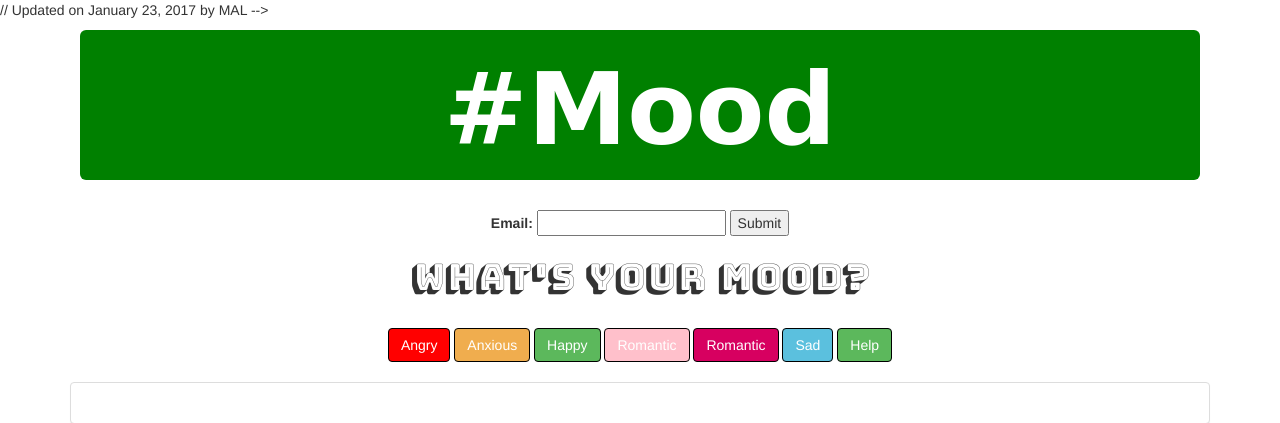
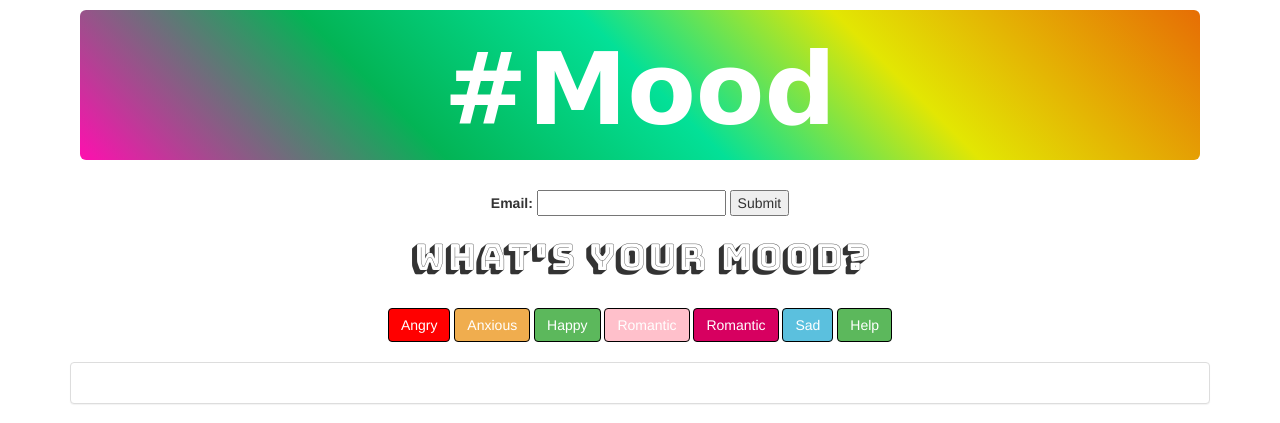
Before and after one commit to Pmazzoli17/Marvelous-Marangs-Project, a PHP site: page /mood.html in a window 1280 px wide. Shown: the top 423 px of the page. Run offline with PHP 8.4, Linux system fonts and the light colour scheme; some libraries are stand-ins or nearby versions; some web fonts are replaced.

Commit message:
adding new styling with Sass

```diff
--- a/assets/css/style.css
+++ b/assets/css/style.css
@@ -1,10 +1,3 @@
-
-# sourceMappingURL=style.css.map
-
-body {
-	@include background(linear-gradient(to bottom, red, orange, green, pink, blue));
-}
-
 .jumbotron {
   background-color: green;
   color: white;
@@ -13,53 +6,53 @@ body {
   margin-right: 10px;
   margin-left: 10px;
   padding-top: 5px;
-	padding-bottom: 5px;
-}
+  padding-bottom: 5px; }
 
 #pageTitle {
   font-family: 'Bungee Inline', cursive;
-	font-size: 100px;
-}
+  font-size: 100px; }
 
 #question {
-	font-family: 'Bungee Shade', cursive;
-}
+  font-family: 'Bungee Shade', cursive; }
 
 .btn-danger {
-	background-color: pink;
-	border: 1px solid black;
-}
+  background-color: #D70060;
+  border: 1px solid #000000; }
 
 #angry {
   background-color: red;
-	border: 1px solid black;
-}
+  border: 1px solid #000000; }
 
 #anxious {
-	border: 1px solid black;
-}
+  border: 1px solid #000000; }
 
 #happy {
-	border: 1px solid black;
-}
+  border: 1px solid #000000; }
 
 #romantic {
-	border: 1px solid black;
-}
+  border: 1px solid #000000; }
 
 #sad {
-	border: 1px solid black;
-}
+  border: 1px solid #000000; }
 
 #help {
-	border: 1px solid black;
-}
+  border: 1px solid #000000; }
 
 .embed-responsive {
-	border: 1px solid black
-}
+  border: 1px solid #000000; }
 
 h2 {
   text-align: center;
-	font-family: 'Bungee Shade', cursive;
-}
+  font-family: 'Bungee Shade', cursive; }
+
+#angle-gradient-svg {
+  background: #ff0faf;
+  background: -moz-linear-gradient(45deg, #ff0faf 0%, rgba(0, 179, 83, 0.99) 29%, rgba(0, 224, 150, 0.99) 51%, rgba(226, 230, 0, 0.99) 71%, rgba(230, 107, 0, 0.98) 100%);
+  background: -webkit-gradient(left bottom, right top, color-stop(0%, #ff0faf), color-stop(29%, rgba(0, 179, 83, 0.99)), color-stop(51%, rgba(0, 224, 150, 0.99)), color-stop(71%, rgba(226, 230, 0, 0.99)), color-stop(100%, rgba(230, 107, 0, 0.98)));
+  background: -webkit-linear-gradient(45deg, #ff0faf 0%, rgba(0, 179, 83, 0.99) 29%, rgba(0, 224, 150, 0.99) 51%, rgba(226, 230, 0, 0.99) 71%, rgba(230, 107, 0, 0.98) 100%);
+  background: -o-linear-gradient(45deg, #ff0faf 0%, rgba(0, 179, 83, 0.99) 29%, rgba(0, 224, 150, 0.99) 51%, rgba(226, 230, 0, 0.99) 71%, rgba(230, 107, 0, 0.98) 100%);
+  background: -ms-linear-gradient(45deg, #ff0faf 0%, rgba(0, 179, 83, 0.99) 29%, rgba(0, 224, 150, 0.99) 51%, rgba(226, 230, 0, 0.99) 71%, rgba(230, 107, 0, 0.98) 100%);
+  background: linear-gradient(45deg, #ff0faf 0%, rgba(0, 179, 83, 0.99) 29%, rgba(0, 224, 150, 0.99) 51%, rgba(226, 230, 0, 0.99) 71%, rgba(230, 107, 0, 0.98) 100%);
+  filter: progid:DXImageTransform.Microsoft.gradient( startColorstr='#ff0faf', endColorstr='#e66b00', GradientType=1 ); }
+
+/*# sourceMappingURL=style.css.map */
--- a/assets/scss/_global-style.scss
+++ b/assets/scss/_global-style.scss
@@ -1,18 +1,6 @@
-// $blue: #113F8C;
-// $seaGreen: #01A4A4;
-// $notQuiteBlue: #00A1CB;
-// $lightGreen: #61AE24;
-// $yellow: #D0D102;
-// $green: #32742C;
- $pink: #D70060;
- $black: #000000;
-// .jumbotron {
-// 	@include background:(linear-gradient(to bottom, $blue, $seaGreen, $notQuiteBlue, $lightGreen, $yellow, $green, $pink))
-// }
 
-// body {
-// 	@include background(linear-gradient(to bottom, red, orange, green, pink, blue));
-// }
+
+
 
 .jumbotron {
 	background-color: green;
@@ -72,8 +60,31 @@ h2 {
 	text-align: center;
 	font-family: 'Bungee Shade', cursive;
 }
-=======
-@import "variables";
-@import "global-style";
+
+
+#angle-gradient-svg {
+  background: rgba(255,15,175,1);
+background: -moz-linear-gradient(45deg, rgba(255,15,175,1) 0%, rgba(0,179,83,0.99) 29%, rgba(0,224,150,0.99) 51%, rgba(226,230,0,0.99) 71%, rgba(230,107,0,0.98) 100%);
+background: -webkit-gradient(left bottom, right top, color-stop(0%, rgba(255,15,175,1)), color-stop(29%, rgba(0,179,83,0.99)), color-stop(51%, rgba(0,224,150,0.99)), color-stop(71%, rgba(226,230,0,0.99)), color-stop(100%, rgba(230,107,0,0.98)));
+background: -webkit-linear-gradient(45deg, rgba(255,15,175,1) 0%, rgba(0,179,83,0.99) 29%, rgba(0,224,150,0.99) 51%, rgba(226,230,0,0.99) 71%, rgba(230,107,0,0.98) 100%);
+background: -o-linear-gradient(45deg, rgba(255,15,175,1) 0%, rgba(0,179,83,0.99) 29%, rgba(0,224,150,0.99) 51%, rgba(226,230,0,0.99) 71%, rgba(230,107,0,0.98) 100%);
+background: -ms-linear-gradient(45deg, rgba(255,15,175,1) 0%, rgba(0,179,83,0.99) 29%, rgba(0,224,150,0.99) 51%, rgba(226,230,0,0.99) 71%, rgba(230,107,0,0.98) 100%);
+background: linear-gradient(45deg, rgba(255,15,175,1) 0%, rgba(0,179,83,0.99) 29%, rgba(0,224,150,0.99) 51%, rgba(226,230,0,0.99) 71%, rgba(230,107,0,0.98) 100%);
+filter: progid:DXImageTransform.Microsoft.gradient( startColorstr='#ff0faf', endColorstr='#e66b00', GradientType=1 );
+}
+
+// #angle-gradient-svg {
+//   background-image: -svg(linear-gradient(120deg, #2ac363, #cd8c14, #9c4cc2));
+//   width: 80px;
+//   height: 80px;
+// }
+
+
+// .jumbotron {
+// 	@include background:(linear-gradient(to bottom, $blue, $seaGreen, $notQuiteBlue, $lightGreen, $yellow, $green, $pink))
+// }
+
+// @import "variables";
+// @import "global-style";
 
 // sass --watch assets/scss:assets/css
--- a/assets/scss/_variables.scss
+++ b/assets/scss/_variables.scss
@@ -5,3 +5,4 @@ $lightGreen: #61AE24;
 $yellow: #D0D102;
 $green: #32742C;
 $pink: #D70060;
+$black: #000000;
--- /dev/null
+++ b/assets/scss/style.scss
@@ -0,0 +1,2 @@
+@import "variables";
+@import "global-style";
--- a/mood.html
+++ b/mood.html
@@ -4,7 +4,7 @@
 	<meta charset="UTF-8">
 	<title>#mood application</title>
 
-	// Updated on January 23, 2017 by MAL
+
 	<!-- Bootstrap CSS -->
   <!-- <link rel="stylesheet" href="https://maxcdn.bootstrapcdn.com/bootstrap/3.3.6/css/bootstrap.min.css" integrity="sha384-1q8mTJOASx8j1Au+a5WDVnPi2lkFfwwEAa8hDDdjZlpLegxhjVME1fgjWPGmkzs7" crossorigin="anonymous">
   -->
@@ -20,8 +20,8 @@
 <style>@import url('https://fonts.googleapis.com/css?family=Bungee+Inline');</style>
 
   <!-- CSS -->
-  <link rel="stylesheet" type="text/css" href="assets/style.css">
- -->
+  <link rel="stylesheet" type="text/css" href="assets/css/style.css">
+
   <!-- Jquery -->
   <script src="https://code.jquery.com/jquery-3.1.1.min.js"></script>
 
@@ -36,7 +36,7 @@
 <body>
 	<div class="container">
 	<!-- #Mood Jumbotron -->
-    	<div class="jumbotron">
+    	<div class="jumbotron" id="angle-gradient-svg">
       		<div class="container">
         		<h1 class="text-center" id="pageTitle"><strong>#Mood</strong></h1>
 	     	</div>
```
Also changed, not shown: 1 other file. Lines whose indentation alone changed are shown as unchanged.
